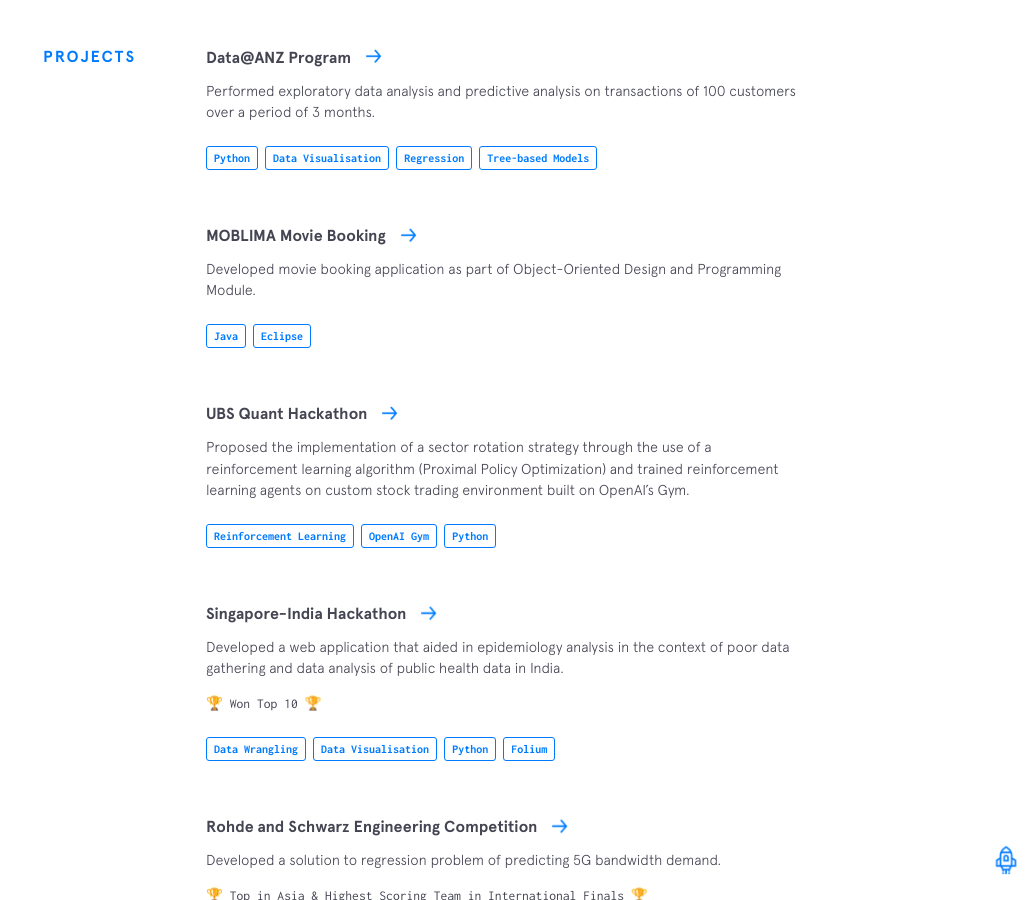
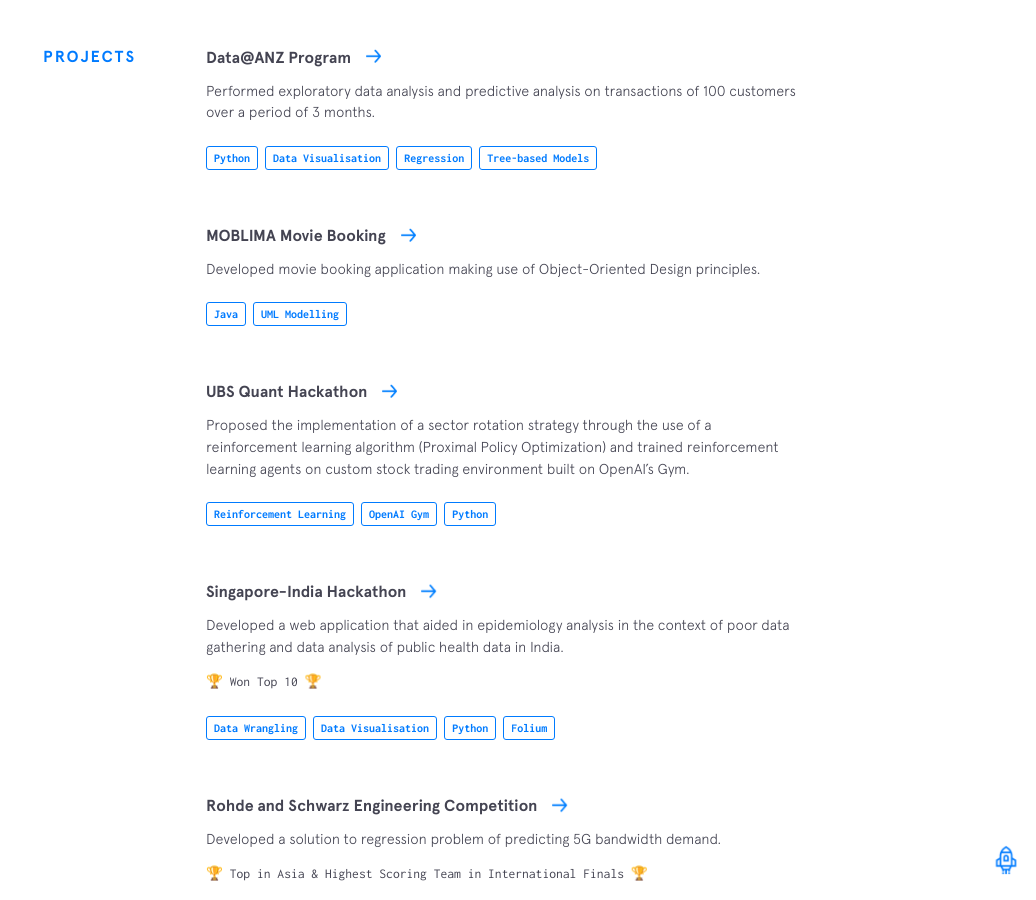
Before and after one commit to jervvs/jervvs.github.io, a Jekyll site: the page built from index.html, in a window 1280 px wide and 900 px high, scrolled down 3257 px. Shown: the whole window, without its empty margins (244-1280 px from the left). Built offline with Jekyll 4.4.1, drawn with Linux system fonts in a browser that asks for light colours; nearby versions of some CDN libraries.

Commit message:
Update other-projects.yml

```diff
--- a/_data/other-projects.yml
+++ b/_data/other-projects.yml
@@ -11,10 +11,10 @@
 - name: MOBLIMA Movie Booking
   url:
   code:
-  description: Developed movie booking application as part of Object-Oriented Design and Programming Module.
+  description: Developed movie booking application making use of Object-Oriented Design principles.
   used:
     - thing: Java
-    - thing: Eclipse
+    - thing: UML Modelling
 
 - name: UBS Quant Hackathon
   url:
```
